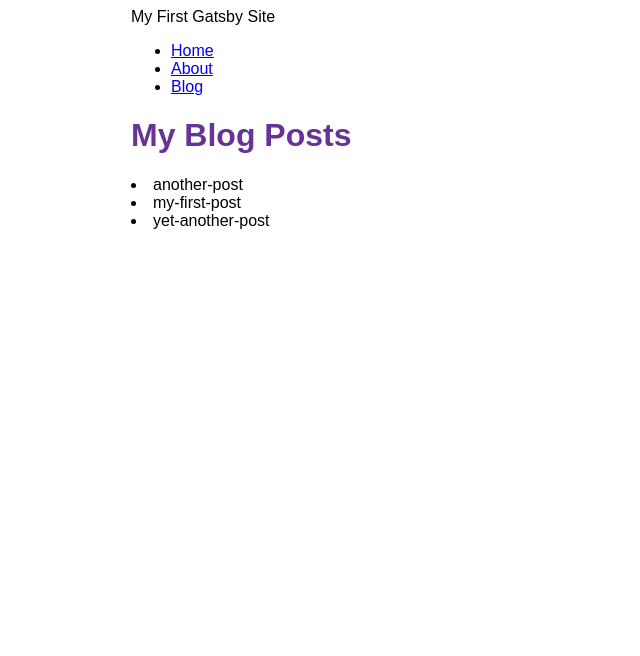
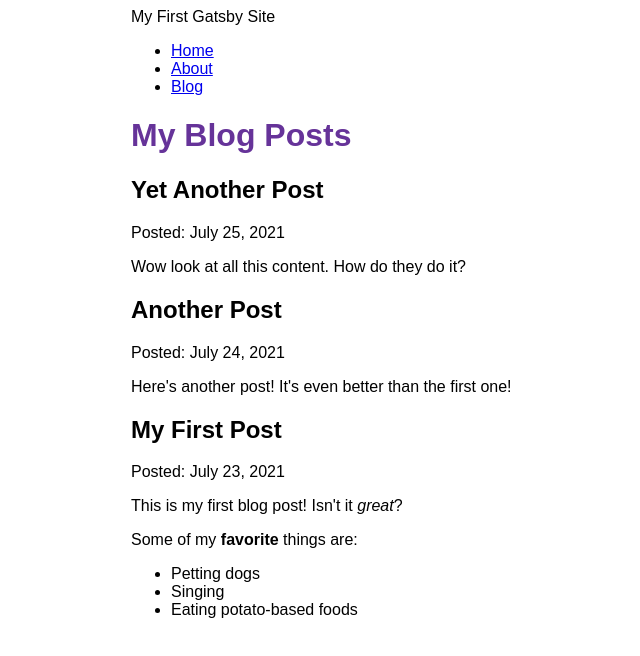
Before and after one commit to andrewy9/my-first-gatsby-site, a Gatsby site: page /blog in a window 1280 px wide. Shown: the whole page, without its empty margins (259-899 px from the left). Built offline with nearby package versions, Linux system fonts and the light colour scheme; Gatsby itself is replaced by a stand-in of ours.

Commit message:
Finished Gatsby Tutorial Part 5: Transform Data to Use MDX

```diff
--- a/blog/another-post.mdx
+++ b/blog/another-post.mdx
@@ -0,0 +1,6 @@
+---
+title: "Another Post"
+date: "2021-07-24"
+---
+
+Here's another post! It's even better than the first one!
--- a/blog/my-first-post.mdx
+++ b/blog/my-first-post.mdx
@@ -0,0 +1,12 @@
+---
+title: "My First Post"
+date: "2021-07-23"
+---
+
+This is my first blog post! Isn't it *great*?
+
+Some of my **favorite** things are:
+
+* Petting dogs
+* Singing
+* Eating potato-based foods
--- a/blog/yet-another-post.mdx
+++ b/blog/yet-another-post.mdx
@@ -0,0 +1,6 @@
+---
+title: "Yet Another Post"
+date: "2021-07-25"
+---
+
+Wow look at all this content. How do they do it?
--- a/gatsby-config.js
+++ b/gatsby-config.js
@@ -1,17 +1,17 @@
 module.exports = {
   siteMetadata: {
-    siteUrl: "https://www.yourdomain.tld",
     title: "My First Gatsby Site",
   },
   plugins: [
     "gatsby-plugin-image",
     "gatsby-plugin-sharp",
     {
-      resolve: "gatsby-source-filesystem",
+      resolve: `gatsby-source-filesystem`,
       options: {
         name: `blog`,
-        path: `${__dirname}/blog`,
-      }
+        path: `${__dirname}/blog/`,
+      },
     },
+    "gatsby-plugin-mdx",
   ],
 };
--- a/package.json
+++ b/package.json
@@ -15,8 +15,11 @@
     "clean": "gatsby clean"
   },
   "dependencies": {
+    "@mdx-js/mdx": "^1.6.22",
+    "@mdx-js/react": "^1.6.22",
     "gatsby": "^3.13.1",
     "gatsby-plugin-image": "^1.14.0",
+    "gatsby-plugin-mdx": "^2.14.0",
     "gatsby-plugin-sharp": "^3.14.0",
     "gatsby-source-filesystem": "^3.14.0",
     "react": "^17.0.1",
--- a/src/pages/blog.js
+++ b/src/pages/blog.js
@@ -1,16 +1,21 @@
 import * as React from 'react'
 import { graphql } from 'gatsby'
+import { MDXRenderer } from 'gatsby-plugin-mdx'
 import Layout from '../components/layout'
 
+
 const BlogPage = ({ data }) => {
-  console.log()
   return (
     <Layout pageTitle="My Blog Posts">
       {
-        data.allFile.nodes.map(node => (
-          <li key={node.name}>
-            {node.name}
-          </li>
+        data.allMdx.nodes.map(node => (
+          <article key={node.id}>
+            <h2>{node.frontmatter.title}</h2>
+            <p>Posted: {node.frontmatter.date}</p>
+            <MDXRenderer>
+              {node.body}
+            </MDXRenderer>
+          </article>
         ))
       }
     </Layout>
@@ -19,9 +24,14 @@
 
 export const query = graphql`
   query {
-    allFile {
+    allMdx(sort: {fields: frontmatter___date, order: DESC}) {
       nodes {
-        name
+        frontmatter {
+          date(formatString: "MMMM D, YYYY")
+          title
+        }
+        id
+        body
       }
     }
   }
```
Also changed, not shown: 1 other file.
